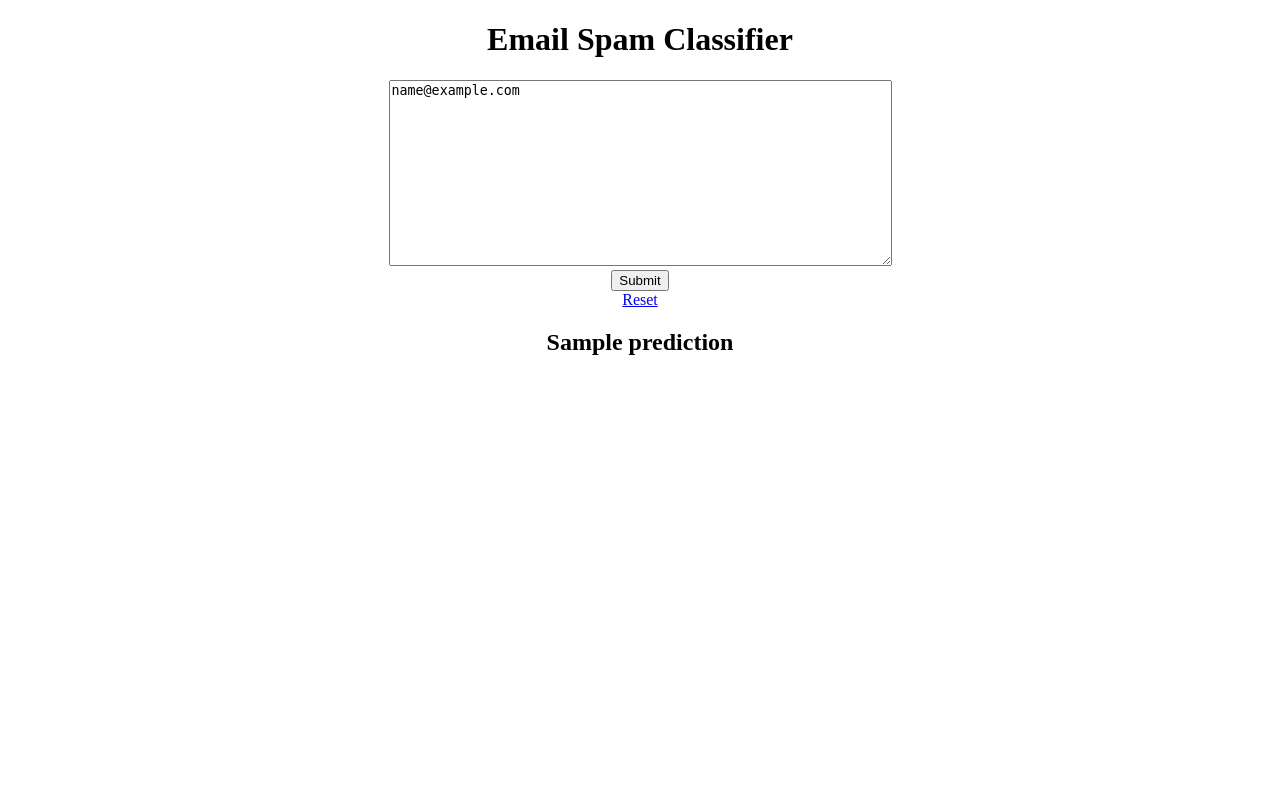
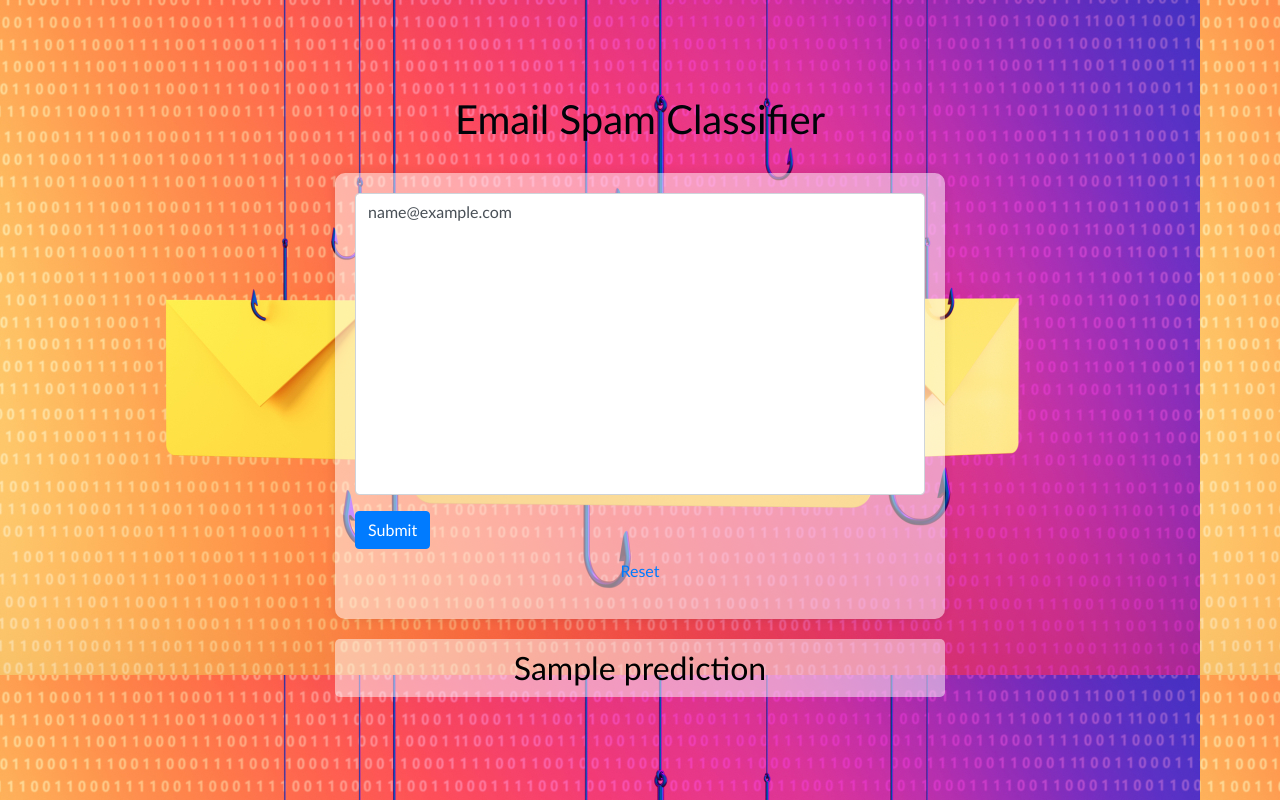
Before and after one commit to RPramodh/Email-Spam-Classifier-using-ML, a Flask app: template templates/index.html in a window 1280 px wide. Run offline with Flask 3, Linux system fonts and the light colour scheme; the template is opened without the code that fills it: most values are stand-ins (such as "Sample title", 1, 10 or a date in 2020); parts of the project's set-up code (start-up, migrations or seed data) failed here and were passed over; some libraries are stand-ins or nearby versions.

Commit message:
The second commit

```diff
--- a/app.py
+++ b/app.py
@@ -1,11 +1,13 @@
+
+# TASK -1 - 1st Play with this, Flask based environment, then go for, implementing the ML model
 # from flask import Flask, render_template, request
 
 # app=Flask(__name__)
 
-# @app.route("/",methods=['GET', 'POST'])
+# @app.route("/",methods=['GET', 'POST'])   # for fecthing
 # def home():
 #     text = ""
-#     if request.method == 'POST':
+#     if request.method == 'POST':     # if any text or parameter to post method
 #         text = request.form.get('email-content')
 #     return render_template("index.html",text=text)
 
@@ -14,13 +16,13 @@
 # if __name__=="__main__":
 #     app.run(debug=True)
 
-
+# Task -2 - This is were, it starts, how to implement the ML model
 from flask import Flask, render_template, request
 import pickle
 
 app = Flask(__name__)
-cv = pickle.load(open("model/cv.pkl","rb"))
-clf = pickle.load(open("model/clf.pkl","rb"))
+cv = pickle.load(open("model/cv.pkl","rb"))   # for converting the text emails into the numbers
+clf = pickle.load(open("model/clf.pkl","rb"))  # for predicting the Output of ML model
 
 @app.route("/")
 def home():
@@ -29,7 +31,7 @@ def home():
 @app.route("/predict", methods=["POST"])
 def predict():
     email = request.form.get('email-content')
-    tokenized_email = cv.transform([email]) # X
+    tokenized_email = cv.transform([email])
     prediction = clf.predict(tokenized_email)
     prediction = "Spam" if prediction == 1 else "Not a Spam"
     return render_template("index.html", prediction=prediction, email=email)
--- a/templates/index.html
+++ b/templates/index.html
@@ -1,31 +1,98 @@
 <!DOCTYPE html>
-<html>
+<html lang="en">
 
 <head>
-    <title>
-        Email Spam Classifier
-    </title>
+    <title>Email Spam Classifier</title>
+    <meta charset="UTF-8">
+    <meta name="viewport" content="width=device-width, initial-scale=1">
+    <link rel="stylesheet" href="https://stackpath.bootstrapcdn.com/bootstrap/4.3.1/css/bootstrap.min.css">
+    <style>
+        body {
+            background-image: url("{{ url_for('static', filename='stealing_mail.jpg') }}");
+            font-family: 'Trebuchet MS', sans-serif;
+            background-color: #f8f9fa;
+        }
+
+        .center-content {
+            display: flex;
+            justify-content: center;
+            align-items: center;
+            height: 100vh;
+        }
+
+        h1 {
+            color: #000409;
+            text-align: center;
+            margin-bottom: 30px;
+        }
+
+        form {
+            background-color: rgba(255, 255, 255, 0.5); /* Adjust the alpha value for transparency */
+            padding: 20px;
+            border-radius: 10px;
+            box-shadow: 0 0 10px rgba(0, 0, 0, 0.1);
+        }
+
+        textarea {
+            resize: none;
+        }
+
+        button {
+            background-color: #007bff;
+            color: #fff;
+            border: none;
+            padding: 10px 20px;
+            cursor: pointer;
+        }
+
+        button:hover {
+            background-color: #0056b3;
+        }
+
+        a {
+            color: #007bff;
+            text-decoration: none;
+            margin-top: 10px;
+            display: block;
+            text-align: center;
+        }
+
+        a:hover {
+            text-decoration: underline;
+        }
+
+        h2 {
+            margin-top: 20px;
+            color: #000;
+            text-align: center;
+            background-color: rgba(255, 255, 255, 0.5); /* Adjust the alpha value for transparency */
+            padding: 10px;
+            border-radius: 5px;
+        }
+    </style>
 </head>
 
 <body>
-    <center>
+    <div class="center-content">
+        <div class="col-md-6">
             <h1>Email Spam Classifier</h1>
-    <div>
             <form method="post" action="/predict">
-            <textarea name="email-content" rows="12" cols="60" name="content" placeholder="Type or paste your email here">{{email}}</textarea>
-            <div>
-                <button>
-                    Submit
-                </button>
+                <div class="form-group">
+                    <textarea class="form-control" name="email-content" rows="12" placeholder="Type or paste your email here">{{email}}</textarea>
+                </div>
+                <div class="form-group">
+                    <button type="submit" class="btn btn-primary">Submit</button>
                     <br>
-                <a href="/">
-                    Reset
-                </a>
+                    <a href="/">Reset</a>
                 </div>
             </form>
             <h2>{{prediction}}</h2>
         </div>
-</center>
+    </div>
+
+    <script src="https://code.jquery.com/jquery-3.3.1.slim.min.js"></script>
+    <script src="https://cdnjs.cloudflare.com/ajax/libs/popper.js/1.14.7/umd/popper.min.js"></script>
+    <script src="https://stackpath.bootstrapcdn.com/bootstrap/4.3.1/js/bootstrap.min.js"></script>
 </body>
 
 </html>
```
Also changed, not shown: static/stealing_mail.jpg (added). Lines whose indentation alone changed are shown as unchanged.
